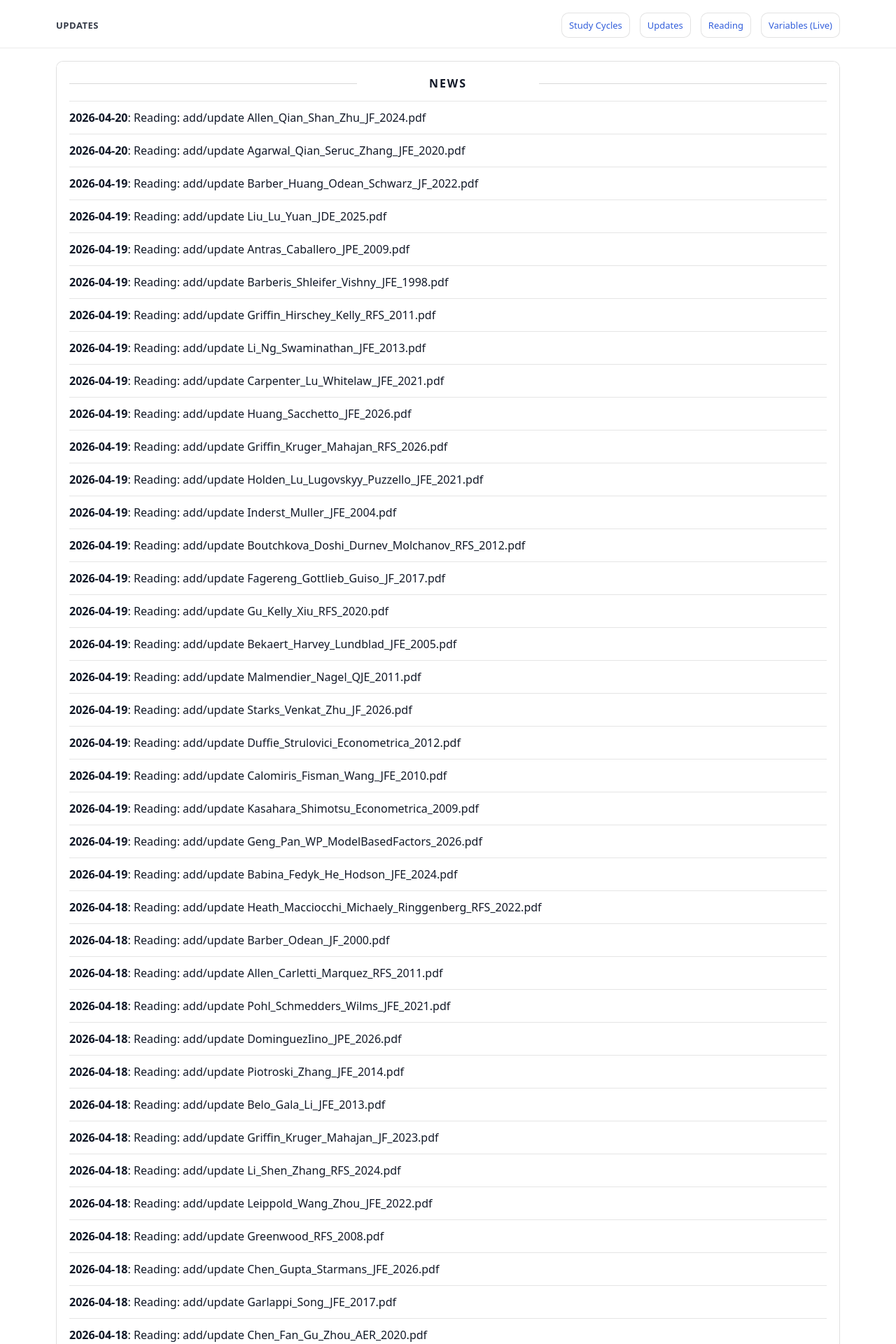
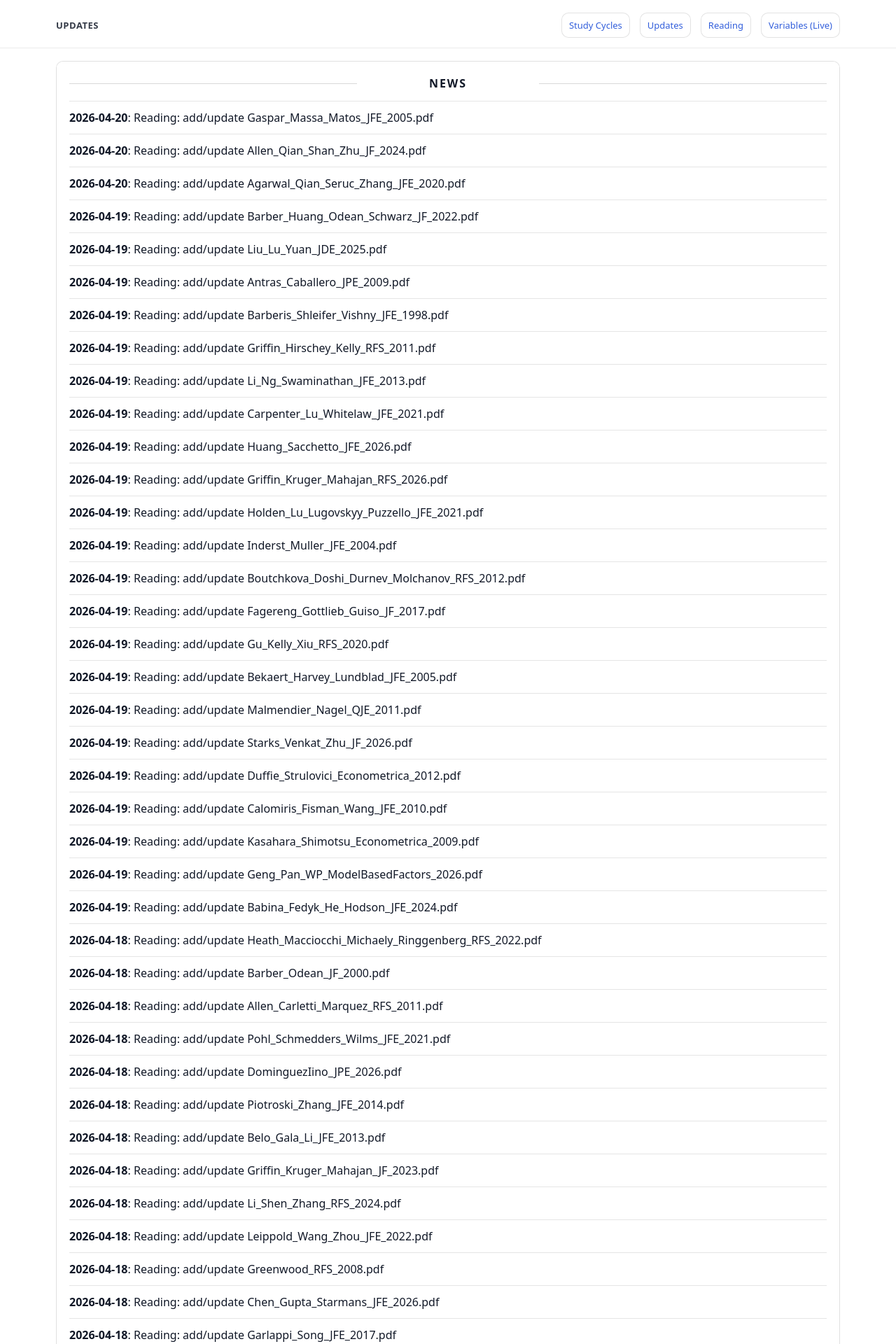
Before and after one commit to yaxinzn/study-archive, a Jekyll site: the page built from updates/index.md, in a window 1280 px wide. Shown: the top 1920 px of the page at 70% size. Built offline with Jekyll 4.4.1, drawn with Linux system fonts in a browser that asks for light colours; some of the changed text lies outside the part shown.

Commit message:
chore: update NEWS feed

```diff
--- a/_data/news.yml
+++ b/_data/news.yml
@@ -1,4 +1,7 @@
 # Auto-generated update history (sorted newest -> oldest). Do not edit manually.
+- ts: "1776636405"
+  date: "2026-04-20"
+  title: "Reading: add/update Gaspar_Massa_Matos_JFE_2005.pdf"
 - ts: "1776632967"
   date: "2026-04-20"
   title: "Reading: add/update Allen_Qian_Shan_Zhu_JF_2024.pdf"
```
